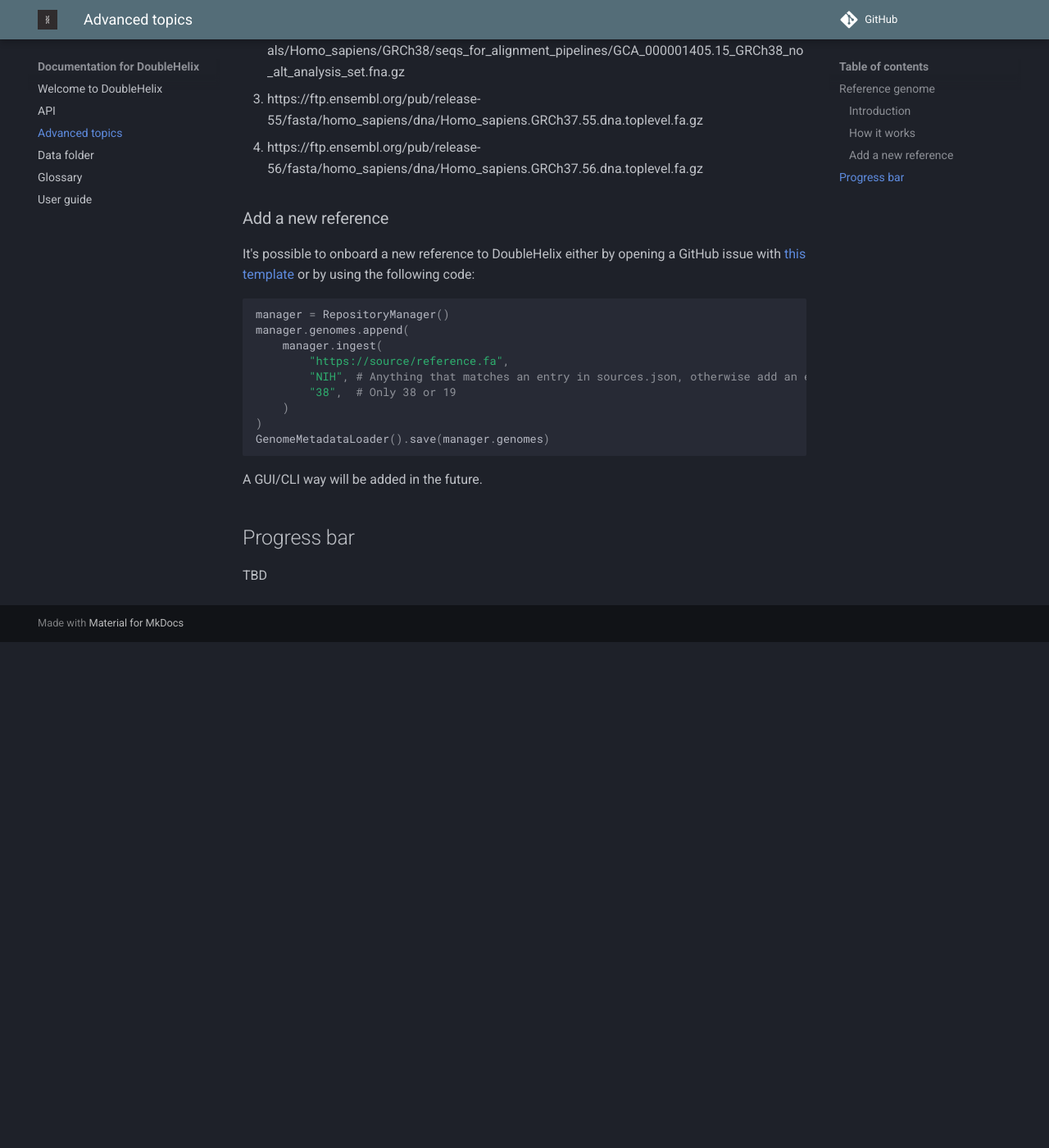
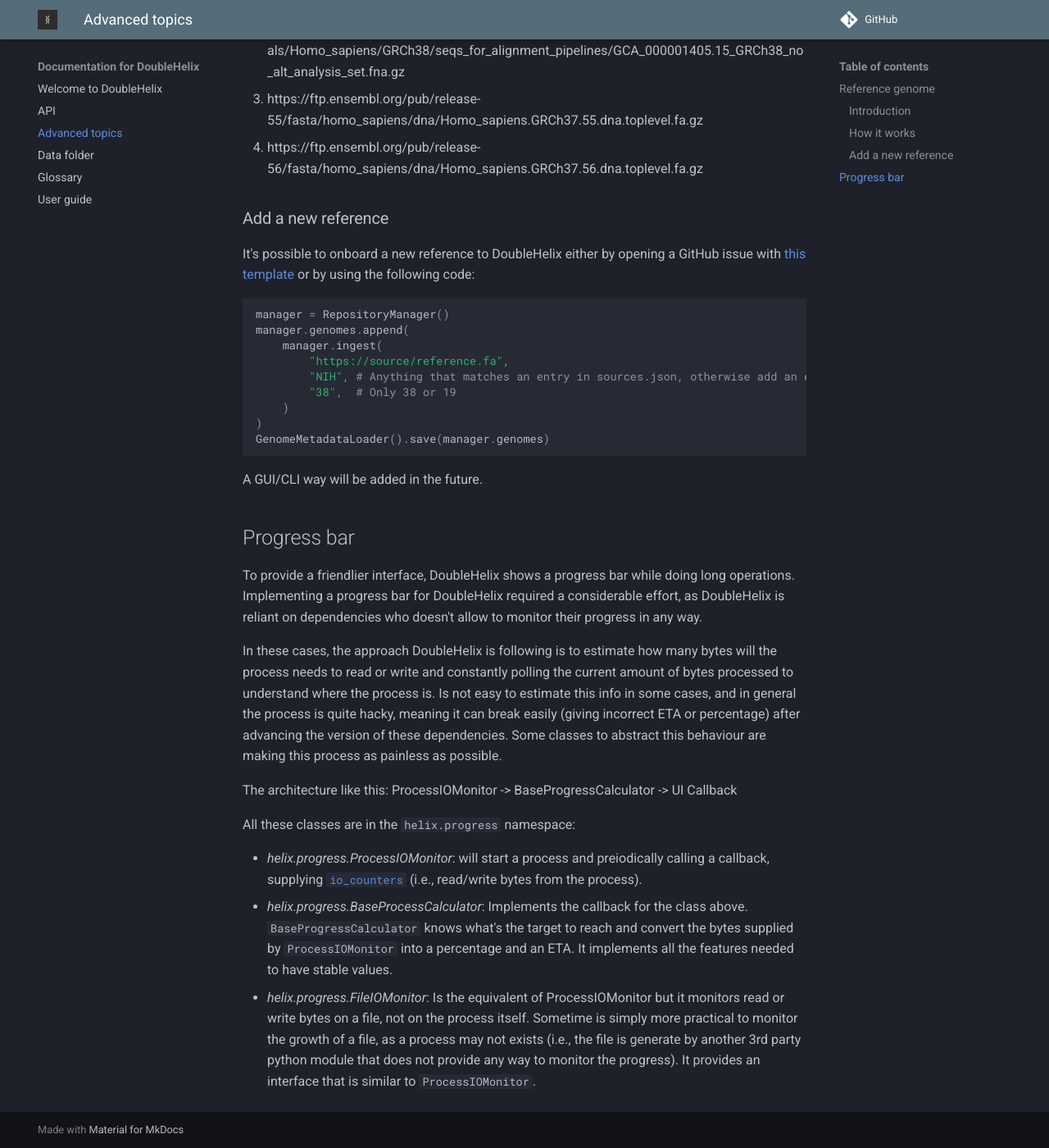
Before and after one commit to DoubleHelixApp/doublehelixapp.github.io, an MkDocs documentation site: the page built from docs/advanced-topics.md, in a window 1280 px wide and 1400 px high, scrolled down 1515 px. Shown: the whole window at 82% size. Built offline with MkDocs 1.6.1 and Material for MkDocs 9.7.7, drawn with Linux system fonts in a browser that asks for light colours; comment, search, counter and statistics services are not loaded; before the commit the page ends 2298 px from its top, so only the background shows below that.

Commit message:
More docs

```diff
--- a/docs/advanced-topics.md
+++ b/docs/advanced-topics.md
@@ -52,4 +52,14 @@
 
 ## Progress bar
 
-TBD
+To provide a friendlier interface, DoubleHelix shows a progress bar while doing long operations. Implementing a progress bar for DoubleHelix required a considerable effort, as DoubleHelix is reliant on dependencies who doesn't allow to monitor their progress in any way.
+
+In these cases, the approach DoubleHelix is following is to estimate how many bytes will the process needs to read or write and constantly polling the current amount of bytes processed to understand where the process is. Is not easy to estimate this info in some cases, and in general the process is quite hacky, meaning it can break easily (giving incorrect ETA or percentage) after advancing the version of these dependencies. Some classes to abstract this behaviour are making this process as painless as possible.
+
+The architecture like this: ProcessIOMonitor -> BaseProgressCalculator -> UI Callback
+
+All these classes are in the `helix.progress` namespace:
+
+- *helix.progress.ProcessIOMonitor*: will start a process and preiodically calling a callback, supplying [`io_counters`](https://psutil.readthedocs.io/en/latest/#psutil.disk_io_counters) (i.e., read/write bytes from the process).
+- *helix.progress.BaseProcessCalculator*: Implements the callback for the class above. `BaseProgressCalculator` knows what's the target to reach and convert the bytes supplied by `ProcessIOMonitor` into a percentage and an ETA. It implements all the features needed to have stable values.
+- *helix.progress.FileIOMonitor*: Is the equivalent of ProcessIOMonitor but it monitors read or write bytes on a file, not on the process itself. Sometime is simply more practical to monitor the growth of a file, as a process may not exists (i.e., the file is generate by another 3rd party python module that does not provide any way to monitor the progress). It provides an interface that is similar to `ProcessIOMonitor`.
```
Also changed, not shown: docs/API.md (+20 -7 lines), docs/index.md (+1 -1 lines).
